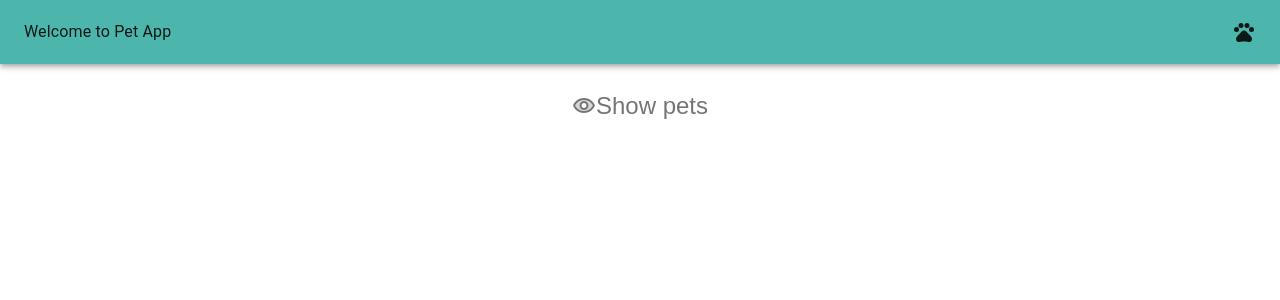
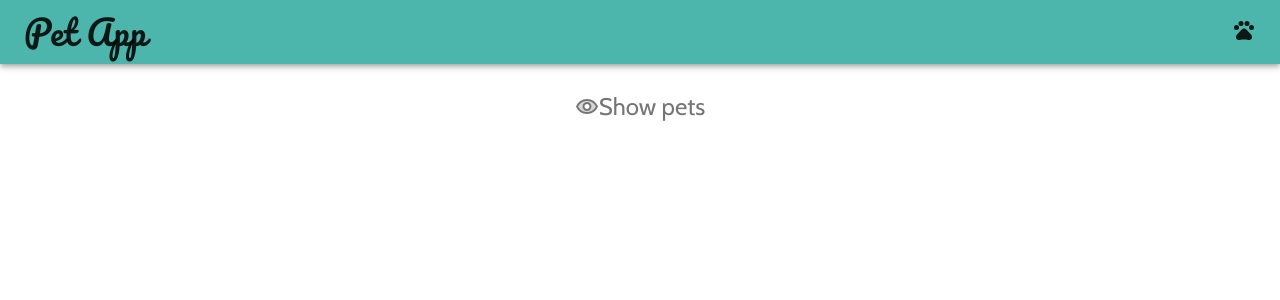
Before and after one commit to LizTraining/pet_app, a React (Create React App) app: page / in a window 1280 px wide. Shown: the top 300 px of the page. Built offline with nearby package versions, Linux system fonts and the light colour scheme.

Commit message:
More themes

```diff
--- a/public/index.html
+++ b/public/index.html
@@ -1,6 +1,9 @@
 <!DOCTYPE html>
 <html lang="en">
   <head>
+    <link rel="preconnect" href="https://fonts.gstatic.com">
+    <link href="https://fonts.googleapis.com/css2?family=Cabin&display=swap" rel="stylesheet">
+    <link href="https://fonts.googleapis.com/css2?family=Pacifico&display=swap" rel="stylesheet">
     <meta charset="utf-8" />
     <link rel="icon" href="%PUBLIC_URL%/favicon.ico" />
     <meta name="viewport" content="width=device-width, initial-scale=1" />
--- a/src/App.js
+++ b/src/App.js
@@ -12,7 +12,7 @@ import VisibilityOffTwoToneIcon from '@material-ui/icons/VisibilityOffTwoTone';
 
 const useStyles = makeStyles({
   buttonStyle: {
-    color: ""
+    fontFamily: "Cabin, sans-serif"
   }
 });
 
--- a/src/Header.jsx
+++ b/src/Header.jsx
@@ -2,10 +2,11 @@ import React from "react";
 import { AppBar, Toolbar, Typography } from "@material-ui/core";
 import PetsIcon from '@material-ui/icons/Pets';
 import { makeStyles } from "@material-ui/styles";
+import { Grid } from "@material-ui/core";
 
 const useStyles = makeStyles(theme => ({
-  typographyStyles: {
-    flex: 1
+  typographyStyle: {
+    marginLeft: "auto"
   }
 }));
 
@@ -14,10 +15,12 @@ const Header = () => {
     return (
       <AppBar position="static">
         <Toolbar>
-          <Typography align="left" className={classes.typographyStyles}>
-            Welcome to Pet App
+          <Typography variant="h4" align="left">
+            Pet App
           </Typography>
-          <PetsIcon />
+          <Grid item className={classes.typographyStyle}>
+            <PetsIcon />
+          </Grid>
         </Toolbar>
       </AppBar>
     );
--- a/src/Pet.jsx
+++ b/src/Pet.jsx
@@ -1,13 +1,14 @@
 import React, { useState, useEffect } from "react";
 import { useParams } from "react-router-dom";
 import axios from "axios";
-import { CircularProgress } from "@material-ui/core";
+import { CircularProgress, Typography, IconButton } from "@material-ui/core";
 import { useHistory } from "react-router-dom";
 import Bertie from "./Bertie.jpg";
 import Winston from "./Winston.jpg";
 import Molly from "./Molly.jpg";
 import Card from "@material-ui/core/Card";
 import { makeStyles } from "@material-ui/styles";
+import ArrowDropUpTwoToneIcon from '@material-ui/icons/ArrowDropUpTwoTone';
 
 const useStyles = makeStyles(theme => ({
   media: {
@@ -57,21 +58,25 @@ const Pet = () => {
       <div key={id}>
         {petDetails ? (
         <div>
-          <button onClick={() => history.push(`/`)}> Return to list </button>
+          <IconButton onClick={() => history.push(`/`)}>
+            <ArrowDropUpTwoToneIcon />
+            Return to list
+          </IconButton>
 
-                <Card>
-                  <h1> {`id: ${petId}`} </h1>
-                  <h1> {`Name: ${name}`} </h1>
-                  <h1> {`Age: ${age}`} </h1>
-                  <h1> {`Sex: ${sex}`} </h1>
-                  <h1> {`Type: ${typeOfAnimal}`} </h1>
-                  <h1> {`Breed: ${breed}`} </h1>
-                  <h1> {`Colour: ${colour}`} </h1>
-                  <h1> {`Weight (kg): ${weightInKg}`} </h1>
+          <Typography variant="h5">
+            <Card>
+              <h5> {`id: ${petId}`} </h5>
+              <h5> {`Name: ${name}`} </h5>
+              <h5> {`Age: ${age}`} </h5>
+              <h5> {`Sex: ${sex}`} </h5>
+              <h5> {`Type: ${typeOfAnimal}`} </h5>
+               <h5> {`Breed: ${breed}`} </h5>
+              <h5> {`Colour: ${colour}`} </h5>
+              <h5> {`Weight (kg): ${weightInKg}`} </h5>
 
-                  <img src={whichImage(petId, image)} className={classes.media} alt="" />
-               </Card>
-
+               <img src={whichImage(petId, image)} className={classes.media} alt="" />
+            </Card>
+          </Typography>
         </div>
         ) : (
             <CircularProgress />
--- a/src/PetCard.jsx
+++ b/src/PetCard.jsx
@@ -2,8 +2,7 @@ import React from "react";
 import { useHistory } from "react-router-dom";
 import "./App.css";
 import Card from "@material-ui/core/Card";
-import CardHeader from "@material-ui/core/CardHeader";
-import { Grid } from "@material-ui/core";
+import { Typography } from "@material-ui/core";
 
 const PetCard = (props) => {
 
@@ -15,7 +14,13 @@ const PetCard = (props) => {
     return (
         <div key={id} onClick={() => history.push(`/pet/${id}`)}>
          <Card>
-           <h4> {`${name} the ${typeOfAnimal}`} </h4>
+           <Typography variant="h4">
+             <h4> {`${name}`} </h4>
+           </Typography>
+           <Typography variant="h5">
+             <h5>{ `the ${typeOfAnimal}`} </h5>
+           </Typography>
+
          </Card>
         </div>
     );
--- a/src/index.js
+++ b/src/index.js
@@ -16,6 +16,14 @@ const theme = createMuiTheme({
       main: "#b1ddd9",
       dark: "#81aba8"
     }
+  },
+  typography: {
+    h4: {
+      fontFamily: "Pacifico, cursive",
+    },
+    h5: {
+      fontFamily: "Cabin, sans-serif"
+    }
   }
 });
 
```
Also changed, not shown: 1 other file (tests, documents, lock files or other folders).
